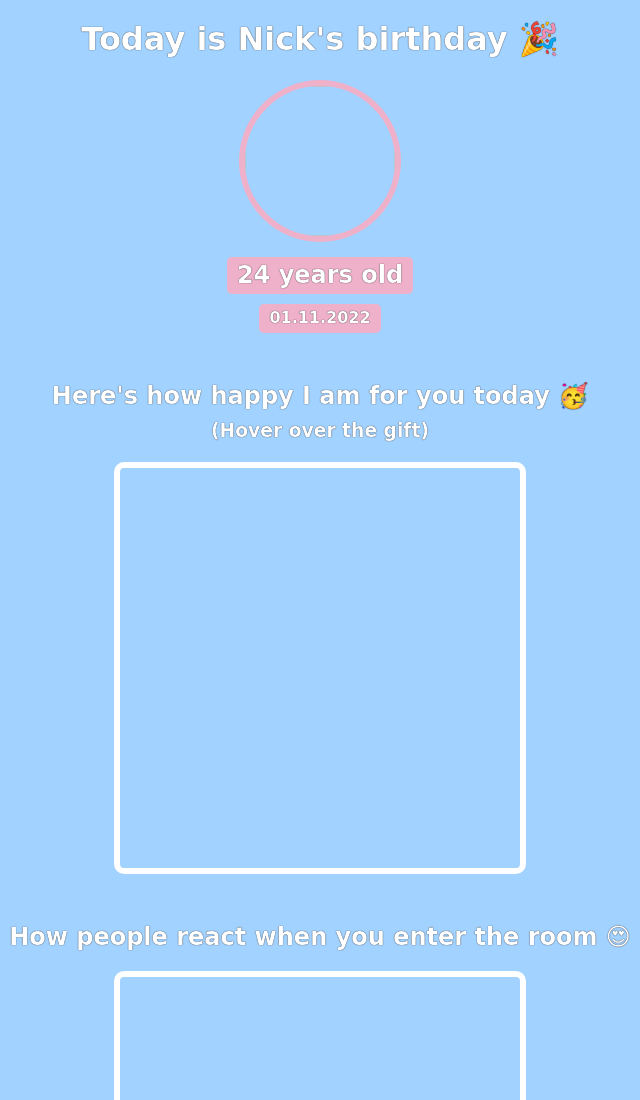
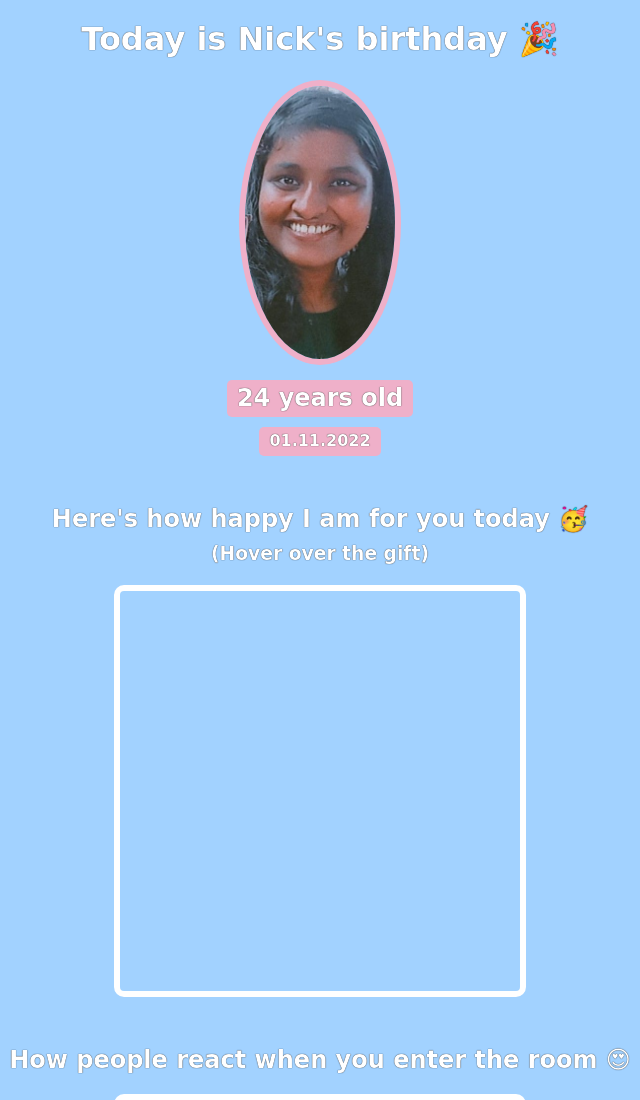
Before and after one commit to LeyaThomas/WebBootcamp_Mulearn, a website built with Vite: page bdaygift/index.html in a window 1280 px wide. Shown: the top 1100 px of the page, without its empty margins (320-960 px from the left). Built offline with nearby package versions, Linux system fonts and the light colour scheme; files whose address does not match are found by name; a web font is replaced by a local one.

Commit message:
Update index.html

```diff
--- a/bdaygift/index.html
+++ b/bdaygift/index.html
@@ -8,7 +8,7 @@
     <body>
         <div id="header">
             <h1>Today is Nick's birthday 🎉</h1>
-            <img id="bff-img" src="images/nick.jpg">
+            <img id="bff-img" src="AN.jpeg">
             <h2 id="bday-age">24 years old</h2>
             <h4 id="bday-date">01.11.2022</h4>
         </div>
```
